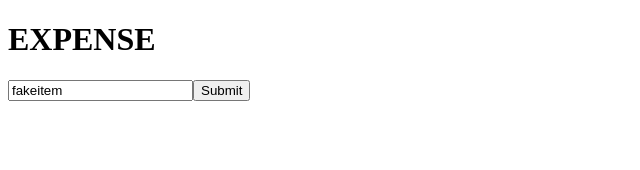
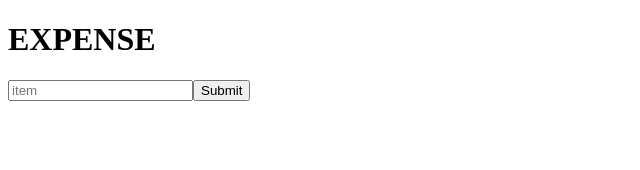
Before and after one commit to BrooklynEightSix/Journal, a React app: page / in a window 1280 px wide. Shown: the top 170 px of the page, without its empty margins (0-640 px from the left). Built offline with nearby package versions, Linux system fonts and the light colour scheme.

Commit message:
add: expense form

```diff
--- a/client/components/Expense.js
+++ b/client/components/Expense.js
@@ -4,13 +4,17 @@ class Expense extends Component {
     constructor(){
         super()
         this.state = {
-            item: 'fakeitem',
+            item: '',
             price: '$10000000'
         }
 
         this.onSubmit = this.onSubmit.bind(this)
+        this.onChange = this.onChange.bind(this)
     }
 
+    onChange(event){
+        this.setState({ [event.target.name]: event.target.value })
+    }
     onSubmit(event){
         event.preventDefault()
         const itemInfo = {
@@ -25,7 +29,7 @@ class Expense extends Component {
             <div>
                 <h1>EXPENSE</h1>
                 <form onSubmit={this.onSubmit}>
-                    <input type='text' name='item' value={this.state.item}/>
+                    <input type='text' name='item' placeholder='item' value={this.state.item} onChange={this.onChange}/>
                     <button>Submit</button>
                 </form>
 
```
